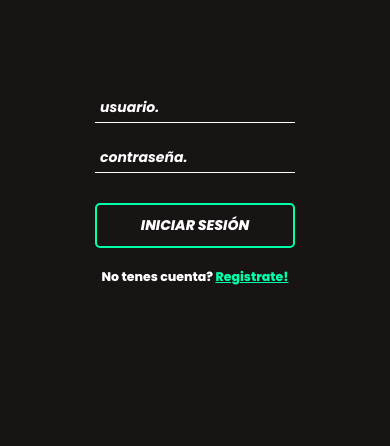
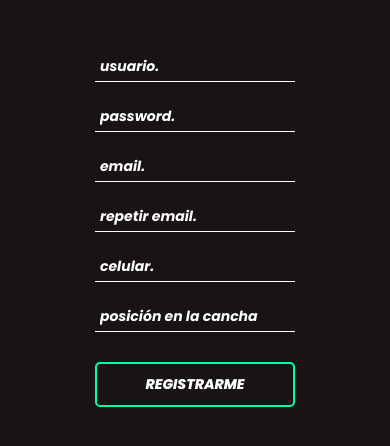
Before and after one commit to franciscogallom/f5-mobile, a React Native app: screen / in a window 390 px wide. Shown: the part 188-634 px from the top of the page. Built offline with nearby package versions, Linux system fonts and the light colour scheme.

Commit message:
improvement: installing prettier.

```diff
--- a/App.tsx
+++ b/App.tsx
@@ -2,7 +2,7 @@ import React, { useState } from "react"
 import AppLoading from "expo-app-loading"
 import * as Font from "expo-font"
 
-import LogIn from "./screens/LogIn"
+import SignUp from "./screens/SignUp"
 
 const getFonts = () =>
   Font.loadAsync({
@@ -12,11 +12,11 @@ const getFonts = () =>
     "poppins-extrabold-italic": require("./assets/fonts/Poppins-ExtraBoldItalic.ttf"),
   })
 
-export default function App() {
+export default function App(): JSX.Element {
   const [fontsLoaded, setFontsLoaded] = useState(false)
 
   if (fontsLoaded) {
-    return <LogIn />
+    return <SignUp />
   } else {
     return (
       <AppLoading
--- a/components/ButtonOne.tsx
+++ b/components/ButtonOne.tsx
@@ -5,13 +5,13 @@ import { colors } from "../assets/colors"
 
 interface Props {
   text: string
-  handleTap: Function
+  handleTap: () => void
 }
 
-const ButtonOne: React.FC<Props> = ({ text, handleTap }) => {
+const ButtonOne: React.FC<Props> = (props: Props) => {
   return (
-    <TouchableOpacity style={styles.button} onPress={() => handleTap()}>
-      <Text style={styles.buttonText}>{text}</Text>
+    <TouchableOpacity style={styles.button} onPress={() => props.handleTap()}>
+      <Text style={styles.buttonText}>{props.text}</Text>
     </TouchableOpacity>
   )
 }
--- a/components/InputLogInAndSignUp.tsx
+++ b/components/InputLogInAndSignUp.tsx
@@ -5,16 +5,16 @@ import { colors } from "../assets/colors"
 
 interface Props {
   dataType: string
-  setDataType: Function
+  setDataType: (dataType: string) => void
 }
 
-const InputLogInAndSignUp: React.FC<Props> = ({ dataType, setDataType }) => {
+const InputLogInAndSignUp: React.FC<Props> = (props: Props) => {
   return (
     <TextInput
       style={inputLogInAndSignUp.input}
-      value={dataType}
-      onChangeText={(text) => setDataType(text)}
-      onFocus={() => setDataType("")}
+      value={props.dataType}
+      onChangeText={(text) => props.setDataType(text)}
+      onFocus={() => props.setDataType("")}
     />
   )
 }
--- a/package.json
+++ b/package.json
@@ -22,6 +22,10 @@
     "@types/react": "~16.9.35",
     "@types/react-dom": "~16.9.8",
     "@types/react-native": "~0.63.2",
+    "@typescript-eslint/eslint-plugin": "^4.15.2",
+    "@typescript-eslint/parser": "^4.15.2",
+    "eslint": "^7.20.0",
+    "eslint-plugin-react": "^7.22.0",
     "prettier": "^2.2.1",
     "typescript": "~4.0.0"
   },
--- a/screens/LogIn.tsx
+++ b/screens/LogIn.tsx
@@ -6,7 +6,7 @@ import { colors } from "../assets/colors"
 import ButtonOne from "../components/ButtonOne"
 import InputLogInAndSignUp from "../components/InputLogInAndSignUp"
 
-const LogIn = () => {
+const LogIn = (): JSX.Element => {
   const [user, setUser] = useState<string>("usuario.")
   const [password, setPassword] = useState<string>("contraseña.")
 
--- a/screens/SignUp.tsx
+++ b/screens/SignUp.tsx
@@ -1,5 +1,5 @@
 import React, { useState } from "react"
-import { View, Text, StyleSheet } from "react-native"
+import { View, StyleSheet } from "react-native"
 
 import { colors } from "../assets/colors"
 
@@ -16,7 +16,7 @@ interface NewUser {
   position: string
 }
 
-const SignUp = () => {
+const SignUp = (): JSX.Element => {
   const [newUser, setNewUser] = useState<NewUser>({
     user: "usuario.",
     password: "password.",
```
Also changed, not shown: .eslintrc.js (added), 1 other file (tests, documents, lock files or other folders).
